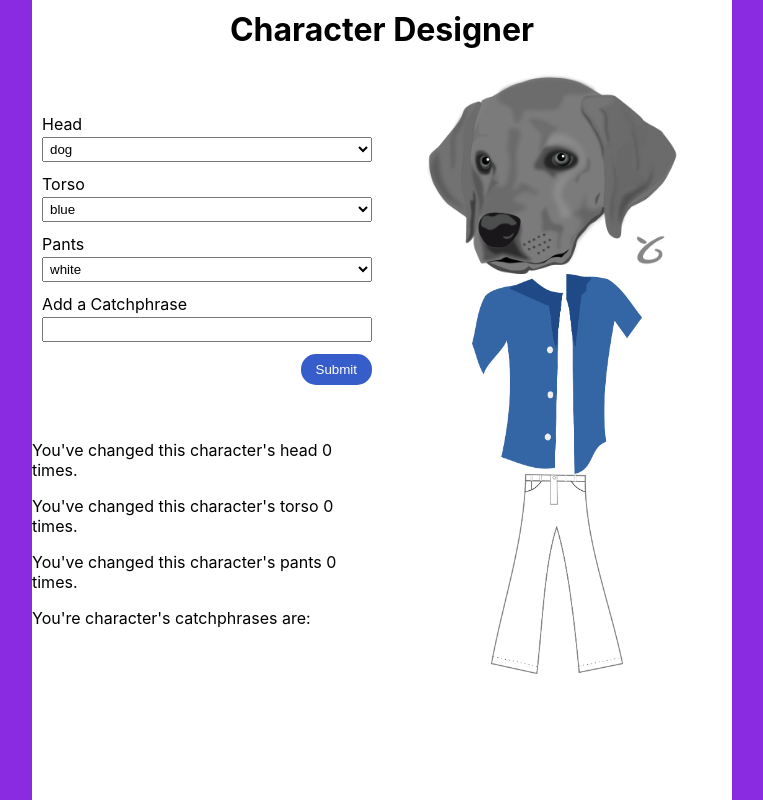
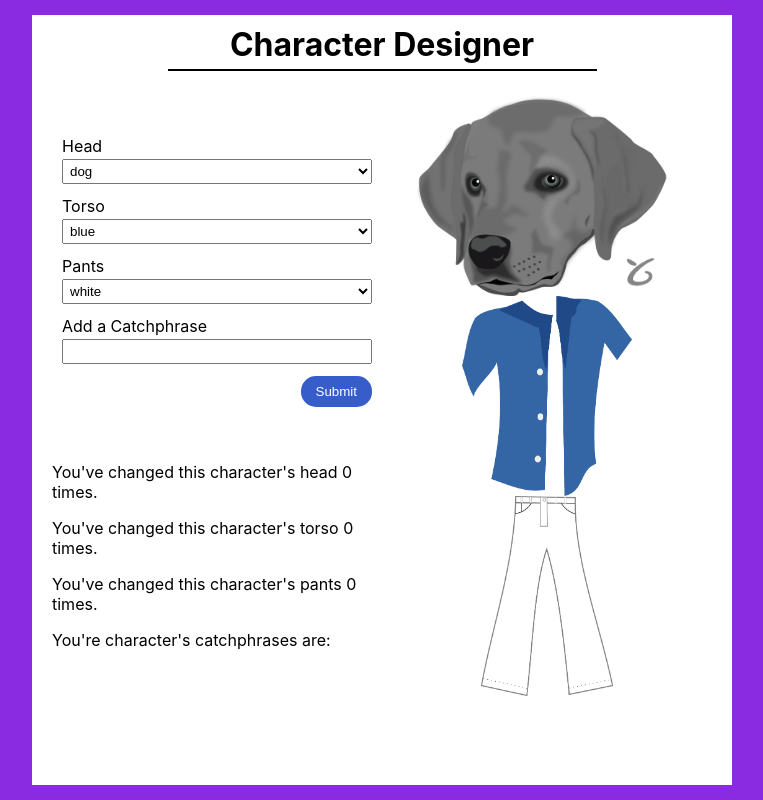
Before and after one commit to david-qz/react-character-designer, a React (Create React App) app: page / in a window 1280 px wide. Shown: the whole page, without its empty margins (258-1021 px from the left). Built offline with nearby package versions, Linux system fonts and the light colour scheme.

Commit message:
Add horizontal rule below title heading

```diff
--- a/src/index.css
+++ b/src/index.css
@@ -1,11 +1,16 @@
+* {
+  box-sizing: border-box;
+}
+
 html {
   background-color: blueviolet;
 }
 
 body {
   max-width: 700px;
-  min-height: 100vh;
-  margin: auto;
+  min-height: calc(100vh - 30px);
+  margin: 15px auto;
+  padding: 0 20px;
   font-family: -apple-system, BlinkMacSystemFont, 'Segoe UI', 'Roboto', 'Oxygen',
     'Ubuntu', 'Cantarell', 'Fira Sans', 'Droid Sans', 'Helvetica Neue',
     sans-serif;
@@ -14,8 +19,17 @@ body {
   background-color: white;
 }
 
-h1 {
+body > h1 {
   margin: 0;
   padding: 10px 0 25px 0;
   text-align: center;
 }
+
+body > h1::after {
+  content: "";
+  display: block;
+  margin: auto;
+  margin-top: 5px;
+  width: 65%;
+  border-top: 2px solid rgb(0, 0, 0);
+}
```
